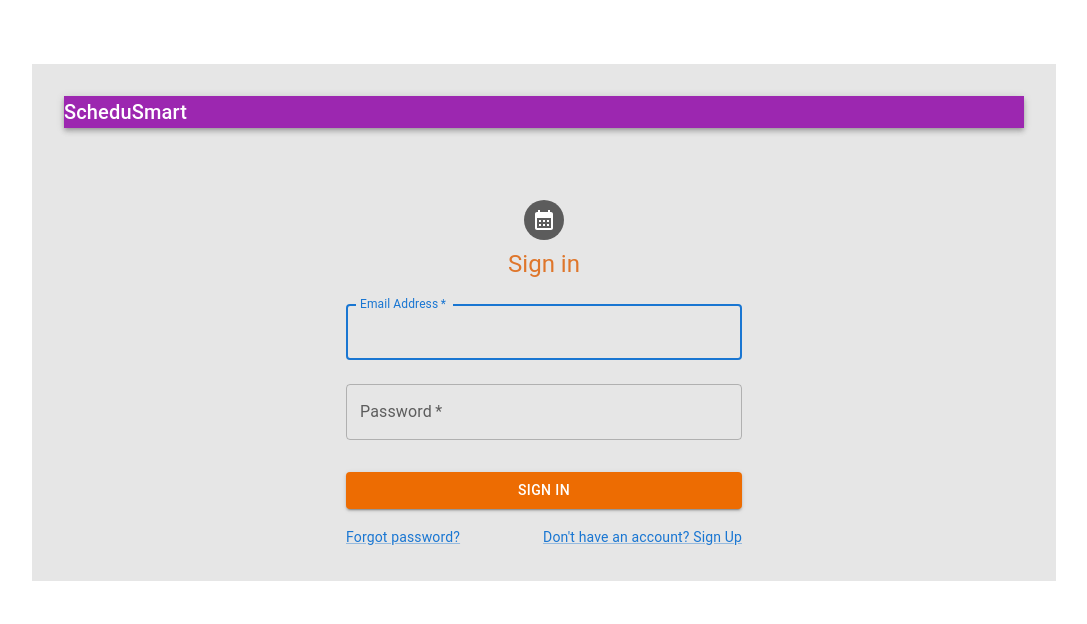
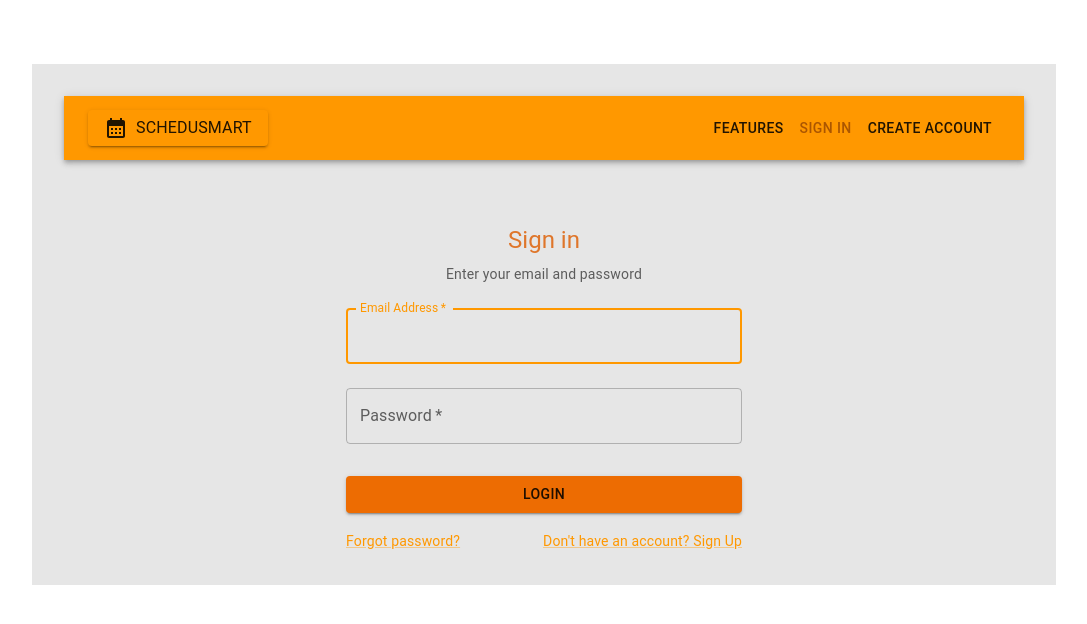
Before and after one commit to Reece-Ausmus/ScheduSmart, a React (Vite) app in the folder schedusmart-frontend/: page /signin in a window 1280 px wide. Shown: the top 624 px of the page, without its empty margins (96-1183 px from the left). Built offline with nearby package versions, Linux system fonts and the light colour scheme.

Commit message:
UI Updated to match mock-up, Buttons function now

```diff
--- a/schedusmart-frontend/src/pages/SignIn.jsx
+++ b/schedusmart-frontend/src/pages/SignIn.jsx
@@ -13,7 +13,8 @@ import CalendarMonthIcon from '@mui/icons-material/CalendarMonth';
 import Typography from '@mui/material/Typography';
 import Container from '@mui/material/Container';
 import { createTheme, ThemeProvider } from '@mui/material/styles';
-import { AppBar } from '@mui/material';
+import { AppBar, IconButton, Menu, Toolbar } from '@mui/material';
+import { orange } from '@mui/material/colors';
 
 // To install the dependencies, run the following command in the terminal:
 // npm install @mui/material @emotion/react
@@ -21,7 +22,14 @@ import { AppBar } from '@mui/material';
 // npm install @mui/icons-material
 // npm install @material-ui/icons
 
-  const defaultTheme = createTheme();
+const theme = createTheme({
+  palette: {
+    primary: orange,
+    secondary: {
+      main: '#ab5600',
+    },
+  },
+});
 
   export default function SignIn() {
     const handleSubmit = (event) => {
@@ -34,11 +42,27 @@ import { AppBar } from '@mui/material';
     };
 
     return (
-      <ThemeProvider theme={defaultTheme}>
-        <AppBar position="static" color = "secondary">
-            <Typography variant="h6" component="div" sx={{ flexGrow: 1 }}>
+      <ThemeProvider theme={theme}>
+        <AppBar position="static" color = "primary">
+          <Toolbar sx={{ justifyContent: 'space-between' }}>
+            <Button variant="contained" href="./welcome">
+              <CalendarMonthIcon sx={{ marginRight: 1 }}/>
+              <Typography variant="body1" >
                 ScheduSmart
-            </Typography>
+              </Typography>
+            </Button>
+            <div>
+              <Button color="inherit">
+                Features
+              </Button>
+              <Button color="secondary">
+                Sign In
+              </Button>
+              <Button color="inherit" href="./createaccount">
+                Create Account
+              </Button>
+            </div>
+          </Toolbar>
         </AppBar>
         <Container component="main" maxWidth="xs">
           <CssBaseline />
@@ -50,11 +74,11 @@ import { AppBar } from '@mui/material';
               alignItems: 'center',
             }}
           >
-            <Avatar sx={{ m: 1, bgcolor: 'text.secondary' }}>
-              <CalendarMonthIcon />
-            </Avatar>
             <Typography component="h1" variant="h5" >
               Sign in
+            </Typography>
+            <Typography variant="body2" color="textSecondary" sx={{ mt: 1 }}>
+              Enter your email and password
             </Typography>
             <Box component="form" onSubmit={handleSubmit} noValidate sx={{ mt: 1 }}>
               <TextField
@@ -83,7 +107,7 @@ import { AppBar } from '@mui/material';
                 variant="contained"
                 sx={{ mt: 3, mb: 2, bgcolor: 'warning.main'}}
               >
-                Sign In
+                Login
               </Button>
               <Grid container>
                 <Grid item xs>
@@ -92,7 +116,7 @@ import { AppBar } from '@mui/material';
                   </Link>
                 </Grid>
                 <Grid item>
-                  <Link href="#" variant="body2">
+                  <Link href="./createaccount" variant="body2">
                     {"Don't have an account? Sign Up"}
                   </Link>
                 </Grid>
```
